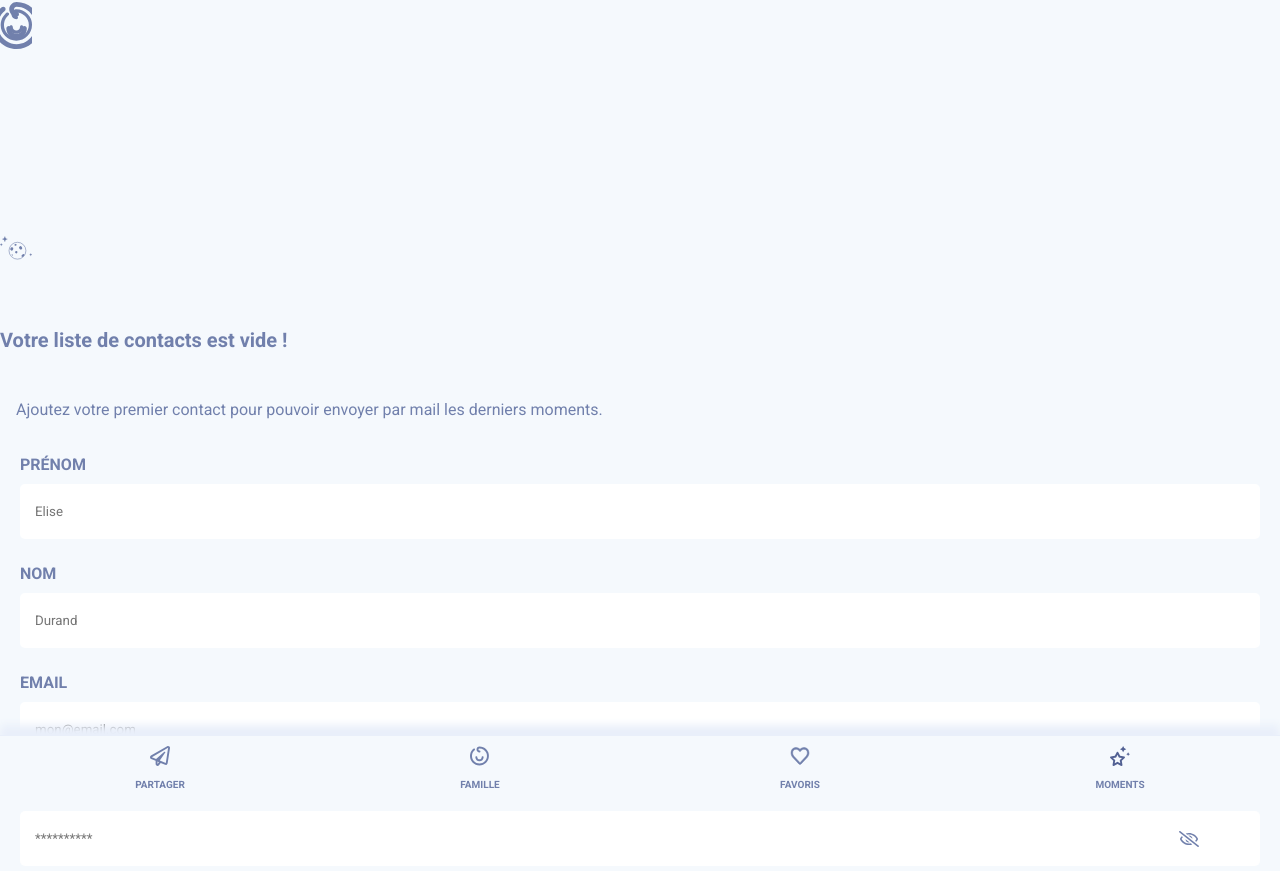
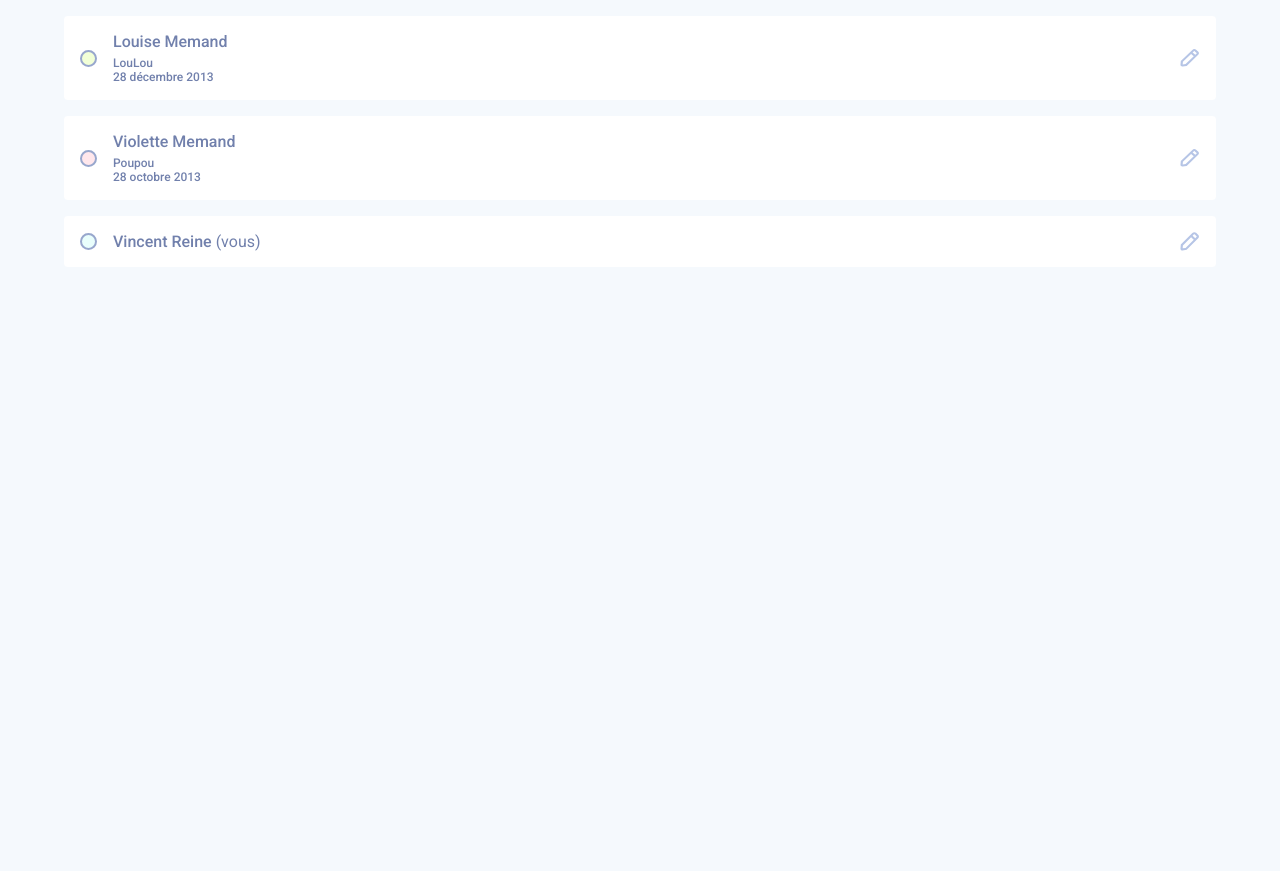
Before and after one commit to Refsone/TinyHappy-Project-3, a React (Create React App) app: page / in a window 1280 px wide. After the commit the page ends 800 px from the top, so only its background shows below. Built offline with nearby package versions, Linux system fonts and the light colour scheme.

Commit message:
add jsx and stylize every card member

```diff
--- a/package.json
+++ b/package.json
@@ -7,6 +7,7 @@
     "@testing-library/react": "^9.5.0",
     "@testing-library/user-event": "^7.2.1",
     "axios": "^0.19.2",
+    "moment": "^2.26.0",
     "react": "^16.13.1",
     "react-burger-menu": "^2.6.15",
     "react-dom": "^16.13.1",
--- a/src/App.js
+++ b/src/App.js
@@ -1,9 +1,5 @@
 import React from 'react'
-import Logo from './components/commons/header/LogoHeader'
-
-import CardContacts from './components/share/CardContacts'
-import SignUp from './components/onboarding/SignUp'
-import Navbar from './components/commons/footer/Navbar'
+import CardMembers from './components/family/CardMembers'
 
 import './App.css'
 import '../src/components/commons/Fonts.css'
@@ -11,10 +7,7 @@ import '../src/components/commons/Fonts.css'
 function App () {
   return (
     <div className='App'>
-      <Logo />
-      <CardContacts />
-      <SignUp />
-      <Navbar />
+      <CardMembers />
     </div>
   )
 }
--- a/src/components/commons/Fonts.css
+++ b/src/components/commons/Fonts.css
@@ -29,6 +29,12 @@
   font-weight:500;
   font-size: 0.75em;
   color: #98A7CD;
+}
+
+.medium-12px-grey {
+  font-weight:500;
+  font-size: 0.75em;
+  color: #7180AC;
 }
 
 .mediumitalic-12px-lightgrey {
--- a/src/components/family/CardMembers.css
+++ b/src/components/family/CardMembers.css
@@ -0,0 +1,4 @@
+.CardMembers{
+    width: 90%;
+    margin: auto;
+}
--- a/src/components/family/CardMembers.js
+++ b/src/components/family/CardMembers.js
@@ -1,11 +1,49 @@
-import React from 'react'
+import React, { useState } from 'react'
+import Moment from 'moment'
+import 'moment/locale/fr'
 import Member from './Member'
 import './CardMembers.css'
 
 export default function CardMembers () {
+  const [members] = useState ([
+    {
+      family_firstname: 'Louise',
+      family_lastname: 'Memand',
+      family_surname: 'LouLou',
+      family_birthday: '2013-12-28',
+      color_family_id: '#F2FFD7'
+    },
+    {
+      family_firstname: 'Violette',
+      family_lastname: 'Memand',
+      family_surname: 'Poupou',
+      family_birthday: '2013-10-28',
+      color_family_id: '#FFE7EC'
+    }
+  ])
+
+  const [user] = useState([
+    {
+      isUser: true,
+      family_firstname: 'Vincent',
+      family_lastname: 'Reine',
+      family_surname: '',
+      family_birthday: '',
+      color_family_id: '#E9FEFC'
+    }
+  ])
+
+  const formatDate = (date) => {
+    Moment.locale('fr')
+    if (date !== '') return Moment(date).format('LL')
+  }
+
   return (
-    <>
-      <Member />
-    </>
+    <div className='CardMembers'>
+      {members.map((member, key) => {
+        return <Member key={key} member={member} familyBirthday={formatDate(member.family_birthday)} />
+      })}
+      <Member member={user[0]} familyBirthday={formatDate(user[0].family_birthday)} />
+    </div>
   )
 }
--- a/src/components/family/Member.css
+++ b/src/components/family/Member.css
@@ -0,0 +1,34 @@
+*{
+    padding: 0;
+    margin: 0;
+}
+.Member {
+    display: flex;
+    align-items: center;
+    justify-content: space-between;
+    margin-top: 1rem;
+    padding: 1rem;
+    background-color: #fff;
+    border-radius: 0.25rem;
+}
+
+.Member .pin-color{
+    height: 13px;
+    width: 13px;
+    border-radius: 2rem;
+    border: 2px solid #98A7CD;
+    background-color: #F2FFD7;
+}
+
+.Member p {
+    margin-top: 5px;
+}
+
+.Member .text-member {
+    flex: 2;
+    margin-left: 1rem;
+}
+
+.Member img {
+    width: 1.25rem;
+}
--- a/src/components/family/Member.js
+++ b/src/components/family/Member.js
@@ -2,9 +2,21 @@ import React from 'react'
 
 import './Member.css'
 
-export default function Member () {
+import pencilLogo from '../../images/family-pencil.svg'
+
+export default function Member (props) {
+  const { member, familyBirthday } = props
   return (
-    <>
-    </>
+    <div className='Member'>
+      <div className='pin-color' style={{ backgroundColor: member.color_family_id }} />
+      <div className='text-member'>
+        <h4 className='medium-16px-grey'>
+          {member.family_firstname} {member.family_lastname} {member.isUser ? <span className='regular-16px-grey'>(vous)</span> : ''}
+        </h4>
+        <p className='medium-12px-grey' style={member.family_surname ? {} : { marginTop: '0' }}>{member.family_surname}</p>
+        <p className='medium-12px-grey' style={member.familyBirthday ? {} : { marginTop: '0' }}>{familyBirthday}</p>
+      </div>
+      <img src={pencilLogo} alt='pencil logo' />
+    </div>
   )
 }
```
Also changed, not shown: src/images/family-pencil.svg (added), 1 other file (tests, documents, lock files or other folders).
